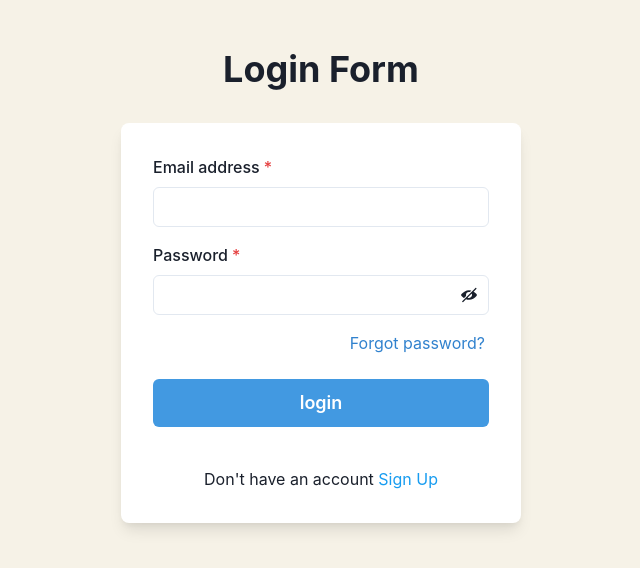
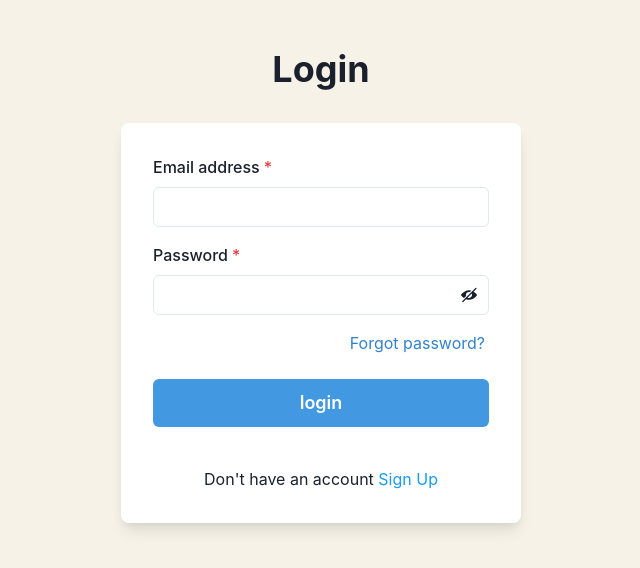
Before and after one commit to vishalyadav0987/Auth-Form, a React (Vite) app in the folder frontend/: page /sign-in in a window 1280 px wide. Shown: the top 568 px of the page, without its empty margins (319-959 px from the left). Built offline with nearby package versions, Linux system fonts and the light colour scheme; no server answers.

Commit message:
change heading of card

```diff
--- a/frontend/src/Pages/LoginPage/LoginPage.jsx
+++ b/frontend/src/Pages/LoginPage/LoginPage.jsx
@@ -63,7 +63,7 @@ export default function LoginPage() {
             <Stack spacing={8} mx={'auto'} maxW={'lg'} py={12} px={6}>
                 <Stack align={'center'}>
                     <Heading fontSize={'4xl'} textAlign={'center'}>
-                        Login Form
+                        Login
                     </Heading>
                 </Stack>
                 <Box
```
